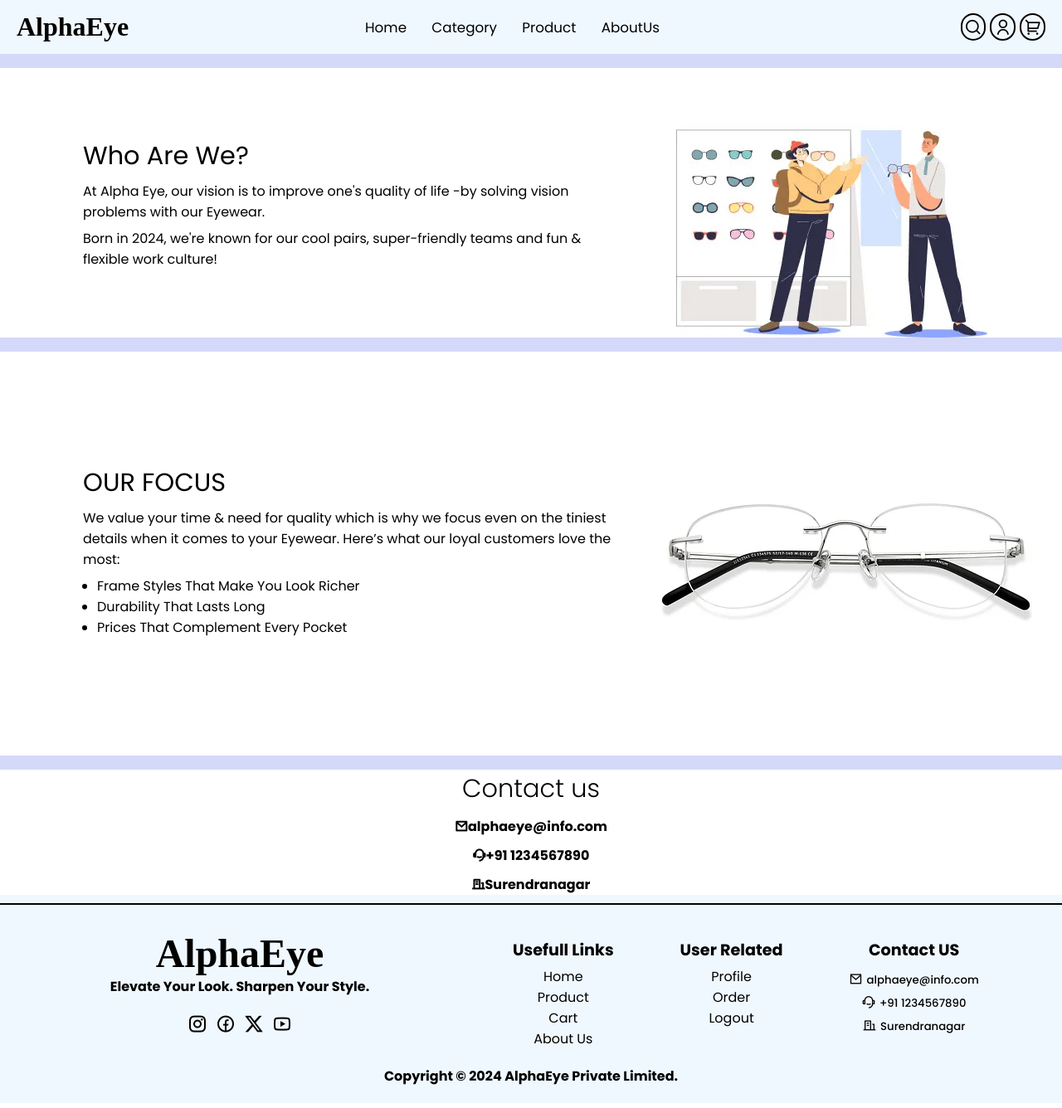
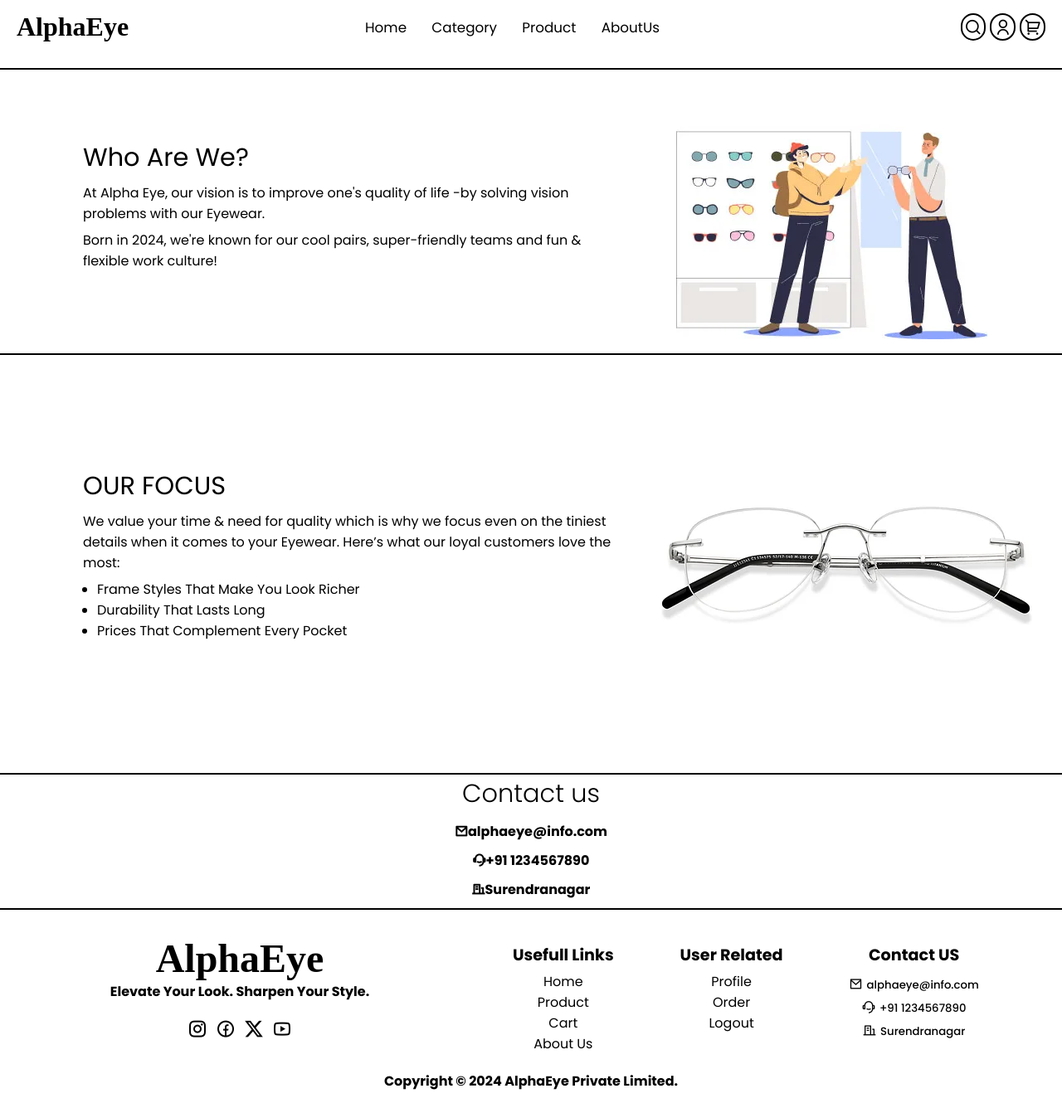
Before and after one commit to Rafik-Lakhani/Alpha-Eye-E-Commerce-, a PHP site: page /aboutus.php in a window 1280 px wide. Shown: the whole page at 83% size. Run offline with PHP 8.4, Linux system fonts and the light colour scheme; data comes from the database, SQL or seed files in the repository; data that the repository does not hold is empty; some libraries are stand-ins or nearby versions.

Commit message:
add style

```diff
--- a/component/nav.php
+++ b/component/nav.php
@@ -57,7 +57,7 @@
                                             <h3>Unisex Category</h3>
                                             <?php while($unisex=mysqli_fetch_assoc($resultunisex)){?>
                                             <h5>
-                                                <a class="catlink" href="viewproduct.php?category=<?php echo $men['setboth']; ?>">
+                                                <a class="catlink" href="viewproduct.php?category=<?php echo $unisex['setboth']; ?>">
                                                     <?php echo $unisex['setboth']; ?></a>
                                             </h5>
                                             <?php }?>
--- a/cssStyle/aboutus.css
+++ b/cssStyle/aboutus.css
@@ -17,7 +17,7 @@
     display: flex;
     flex-direction: column;
     /* justify-content: center; */
-    background-color: #f0f8ff;
+    background-color: #fff;
     min-height: 100%;
   }
 
@@ -25,8 +25,9 @@
     width:100%;
     display: flex;
     flex-direction: column;
-    background-color:  #a5a5f15f;
+    background-color:  #fff;
   }
+
 
 .whowe-are{
     margin-top:17px;
@@ -34,6 +35,7 @@
     background-color: #fff;
     display: flex;
     justify-content: space-between;
+    border-top: 2px solid #000;
 }
 
 .detail{
```
